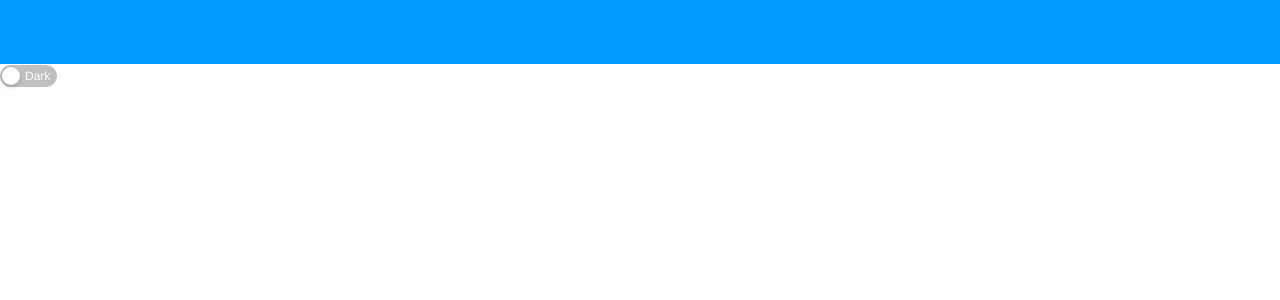
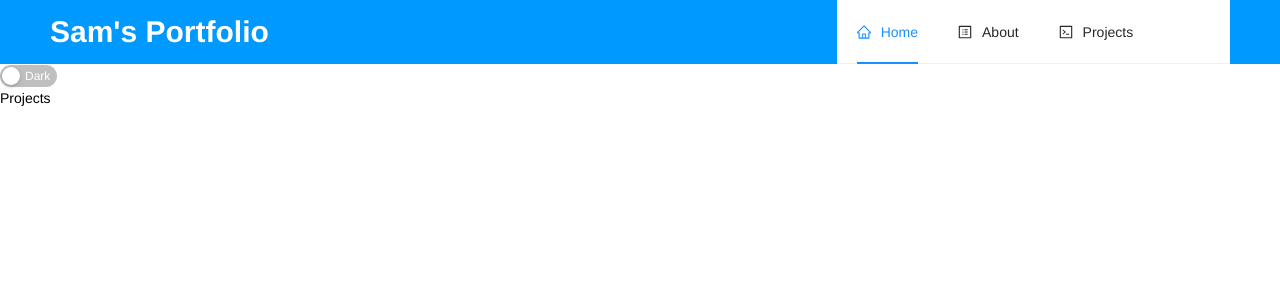
Before and after one commit to samjawale/samjawale.github.io, a React (Create React App) app: page /projects in a window 1280 px wide. Shown: the top 300 px of the page. Built offline with nearby package versions, Linux system fonts and the light colour scheme.

Commit message:
add routes

```diff
--- a/package.json
+++ b/package.json
@@ -15,6 +15,7 @@
     "antd": "^4.20.2",
     "react": "^18.1.0",
     "react-dom": "^18.1.0",
+    "react-router-dom": "^6.3.0",
     "react-scripts": "5.0.1",
     "styled-components": "^5.3.5",
     "web-vitals": "^2.1.0"
--- a/src/App.tsx
+++ b/src/App.tsx
@@ -1,4 +1,5 @@
 import { useState } from "react";
+import { BrowserRouter } from "react-router-dom";
 import { DefaultTheme, ThemeProvider } from "styled-components";
 import GlobalStyle from "./components/GlobalStyle";
 import AppLayout from "./components/AppLayout";
@@ -9,6 +10,7 @@ const App = () => {
   const [currentTheme, setCurrentTheme] = useState<DefaultTheme>(lightTheme);
 
   return (
+    <BrowserRouter>
       <ThemeProvider theme={currentTheme}>
         <GlobalStyle {...currentTheme} />
         <AppLayout
@@ -19,6 +21,7 @@ const App = () => {
           }
         />
       </ThemeProvider>
+    </BrowserRouter>
   );
 };
 
--- /dev/null
+++ b/src/components/About.tsx
@@ -0,0 +1,5 @@
+const About = () => {
+  return <div>About</div>;
+};
+
+export default About;
--- a/src/components/AppLayout.tsx
+++ b/src/components/AppLayout.tsx
@@ -1,7 +1,13 @@
+import { Routes, Route, useNavigate } from "react-router-dom";
 import styled from "styled-components";
-import { Layout, Switch } from "antd";
+import { Col, Layout, Menu, Row, Switch, Typography } from "antd";
+import { CodeOutlined, HomeOutlined, ProfileOutlined } from "@ant-design/icons";
+import Home from "./Home";
+import About from "./About";
+import Projects from "./Projects";
 
 const { Content, Header } = Layout;
+const { Title } = Typography;
 
 const StyledLayout = styled(Layout)`
   height: 100vh;
@@ -9,6 +15,10 @@ const StyledLayout = styled(Layout)`
 
 const StyledHeader = styled(Header)`
   background: #0099ff;
+`;
+const StyledTitle = styled(Title)`
+  color: ${(props) => props.theme.color.secondary} !important;
+  margin: 0 !important;
 `;
 
 const StyledContent = styled(Content)`
@@ -19,15 +29,54 @@ type Props = {
   toggleTheme: () => void;
 };
 const AppLayout = ({ toggleTheme }: Props) => {
+  const navigate = useNavigate();
+
   return (
     <StyledLayout>
-      <StyledHeader></StyledHeader>
+      <StyledHeader>
+        <Row>
+          <Col span={8} style={{ display: "flex", alignItems: "center" }}>
+            <StyledTitle level={2}>Sam's Portfolio</StyledTitle>
+          </Col>
+          <Col span={8} offset={8}>
+            <Menu
+              mode="horizontal"
+              defaultSelectedKeys={["/"]}
+              items={[
+                {
+                  key: "/",
+                  label: "Home",
+                  icon: <HomeOutlined />,
+                  onClick: () => navigate(`/`),
+                },
+                {
+                  key: "about",
+                  label: "About",
+                  icon: <ProfileOutlined />,
+                  onClick: () => navigate(`about`),
+                },
+                {
+                  key: "projects",
+                  label: "Projects",
+                  icon: <CodeOutlined />,
+                  onClick: () => navigate(`projects`),
+                },
+              ]}
+            />
+          </Col>
+        </Row>
+      </StyledHeader>
       <StyledContent>
         <Switch
           checkedChildren="Light"
           unCheckedChildren="Dark"
           onClick={toggleTheme}
         />
+        <Routes>
+          <Route path="/" element={<Home />} />
+          <Route path="about" element={<About />} />
+          <Route path="projects" element={<Projects />} />
+        </Routes>
       </StyledContent>
     </StyledLayout>
   );
--- /dev/null
+++ b/src/components/Home.tsx
@@ -0,0 +1,5 @@
+const Home = () => {
+  return <div>Home</div>;
+};
+
+export default Home;
--- /dev/null
+++ b/src/components/Projects.tsx
@@ -0,0 +1,5 @@
+const Projects = () => {
+  return <div> Projects</div>;
+};
+
+export default Projects;
```
Also changed, not shown: src/components/GlobalStyle.tsx (indentation only), 1 other file (tests, documents, lock files or other folders). Lines whose indentation alone changed are shown as unchanged.
